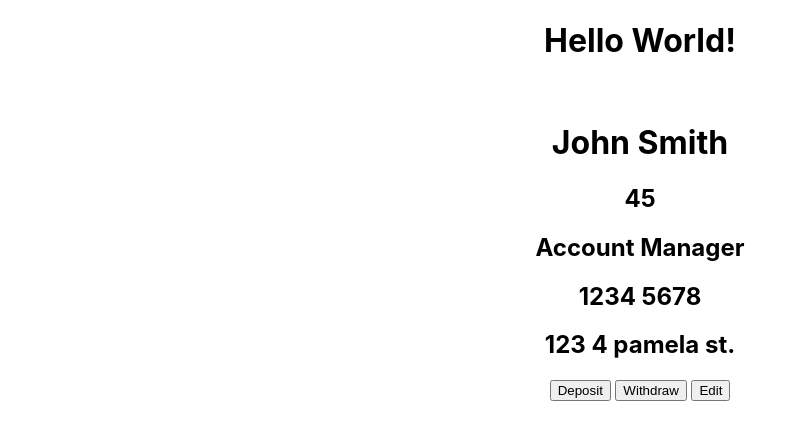
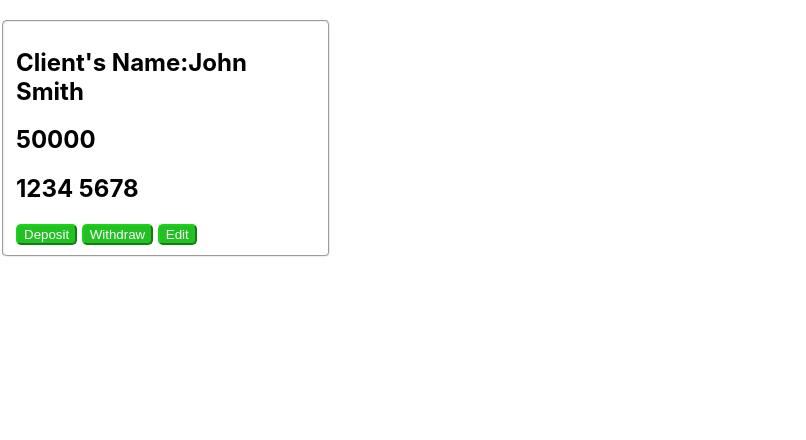
Before and after one commit to p3rc1us/BankApp, a React (Create React App) app: page / in a window 1280 px wide. Shown: the top 440 px of the page, without its empty margins (0-806 px from the left). Built offline with nearby package versions, Linux system fonts and the light colour scheme.

Commit message:
included client 1

```diff
--- a/src/App.css
+++ b/src/App.css
@@ -36,3 +36,20 @@
     transform: rotate(360deg);
   }
 }
+
+.userinfo {
+  text-align: left;
+  width: 300px;
+  border-radius: 5px;
+}
+
+#addbtn {
+  background-color: rgb(35, 192, 35);
+  color: white;
+  border-radius: 5px;
+  border-color: rgb(25, 211, 25);
+}
+
+#addbtn:hover {
+  background-color: green;
+}
--- a/src/App.js
+++ b/src/App.js
@@ -4,20 +4,16 @@ import User1 from './components/User1';
 
 function App() {
 
-  const bankEmployee = {
+  const client1 = {
     name: "John Smith",
-    age: 45,
-    position: "Account Manager",
-    accountNumber: "1234  5678"
+    balance: 50000,
+    accountNumber: "1234 5678"
   }
-
-  const address = "123 4 pamela st.";
 
   return (
     <div className="App">
-      <h1>Hello World!</h1>
       <br />
-      <User1 user={bankEmployee} address={address}></User1>
+      <User1 user={client1}></User1>
     </div>
   );
 }
--- a/src/components/User1.jsx
+++ b/src/components/User1.jsx
@@ -1,23 +1,13 @@
 
 function User1(props) {
-    // const person1 = {
-    //     firstname: "Kervy",
-    //     lastname: "Maniego",
-    //     balance: "5000",
-    // }
+
     return (
-        <div className='userinfo'>
-            <h1>{props.user.name}<i class="fa-solid fa-pencil"></i></h1>
-            <h2>{props.user.age}</h2>
-            <h2>{props.user.position}</h2>
+        <fieldset className='userinfo'>
+            <h2>Client's Name:{props.user.name}</h2>
+            <h2>{props.user.balance}</h2>
             <h2>{props.user.accountNumber}</h2>
-            <h2>{props.address}</h2><button type='add' id='addbtn'>Deposit</button> <button type='add' id='addbtn'>Withdraw</button> <button type='add' id='addbtn'>Edit</button>
-        </div>
-        // <fieldset className="user1">
-        //     <p>Balance: ${person1.balance}</p>
-        //     <p>Client's Name: {person1.firstname} {person1.lastname}</p>
-        //
-        // </fieldset>
+            <button type='add' id='addbtn'>Deposit</button> <button type='add' id='addbtn'>Withdraw</button> <button type='add' id='addbtn'>Edit</button>
+        </fieldset>
     )
 }
 
```
